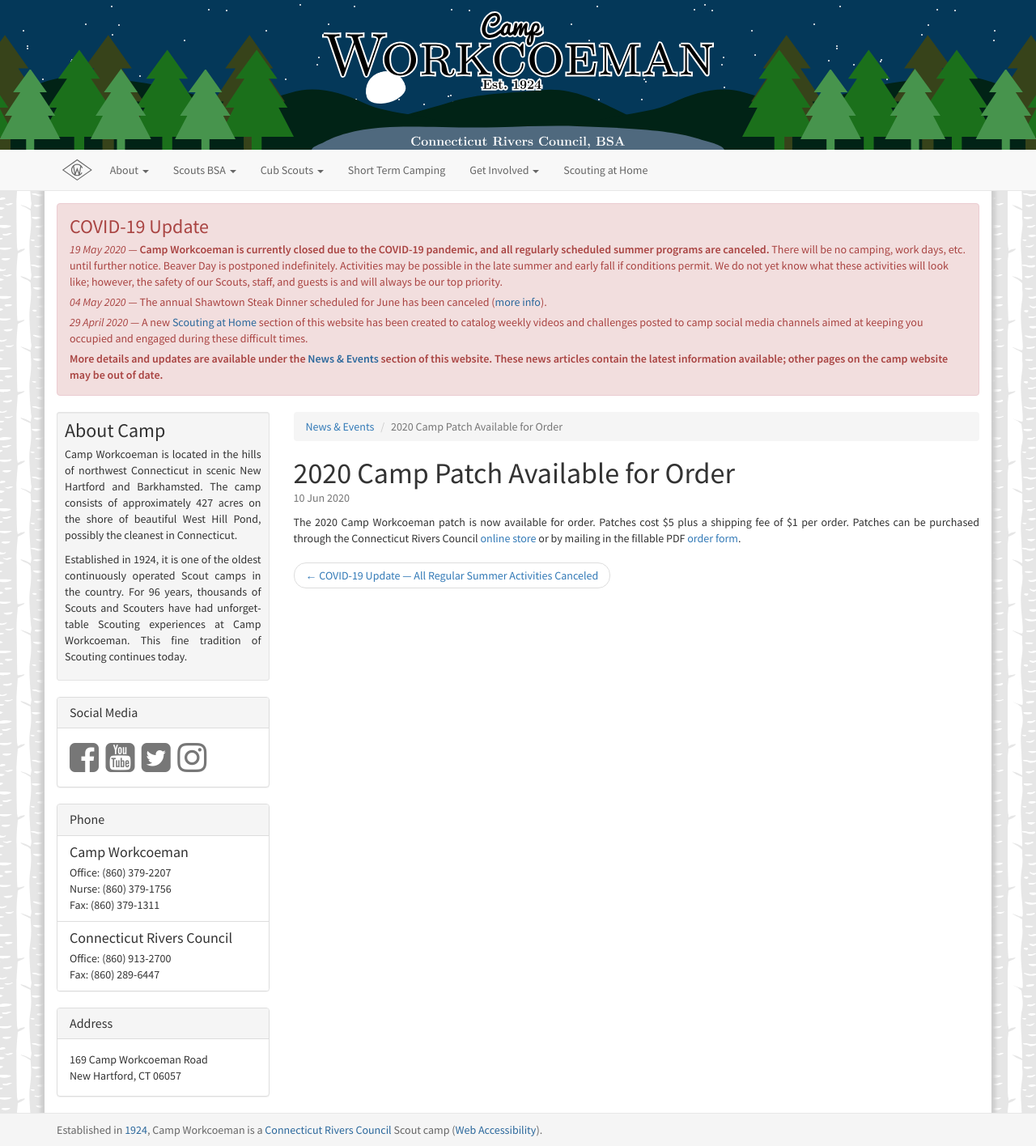
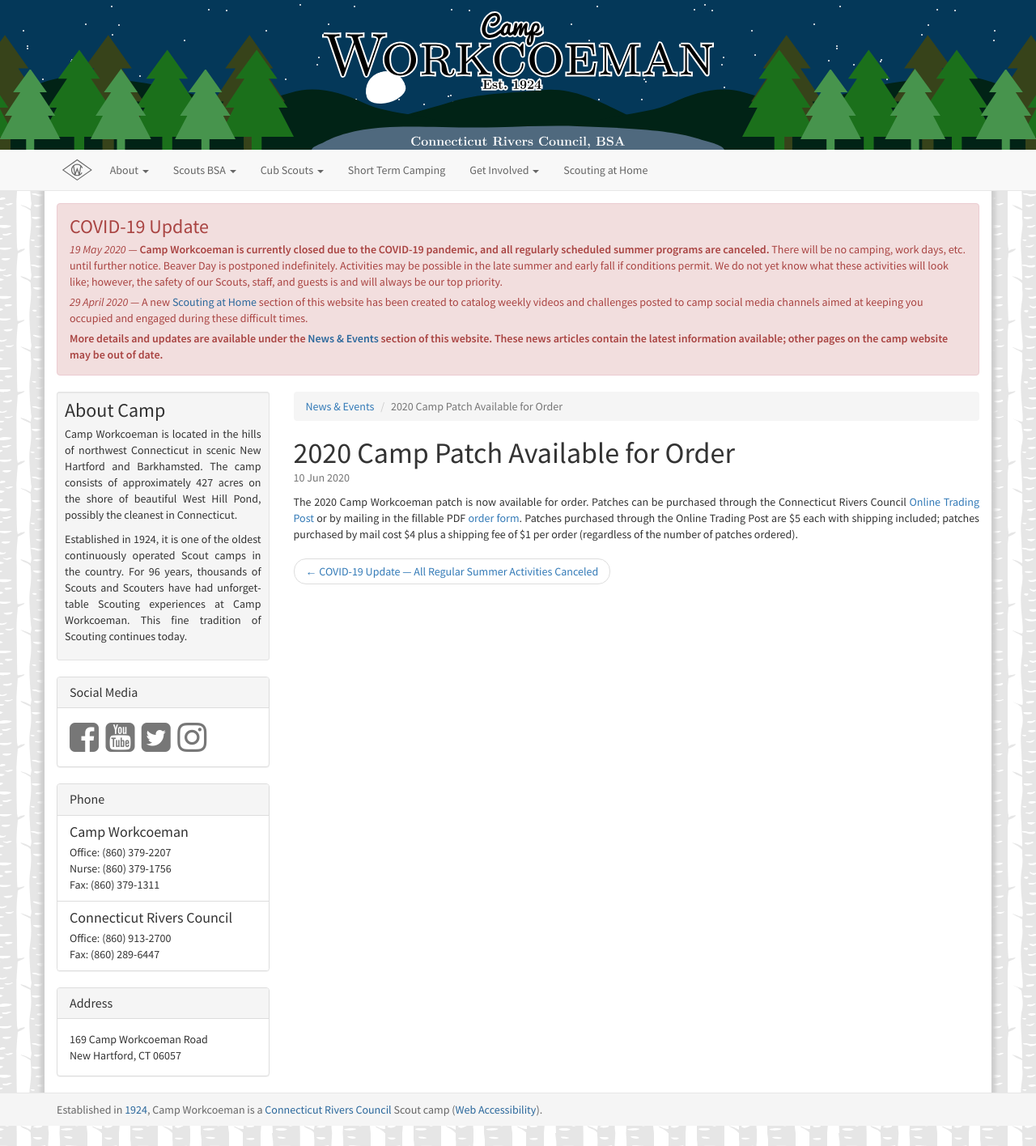
Before and after one commit to campworkcoeman/campworkcoeman.org, a Jekyll site: the page built from about/news/_posts/2020-06-10-2020-camp-patch-available.md, in a window 1280 px wide. Shown: the whole page at 81% size. Built offline with Jekyll 4.4.1, drawn with Linux system fonts in a browser that asks for light colours; nearby versions of some CDN libraries; Markdown is read by kramdown in place of the engine named in the settings.

Commit message:
Update patch cost and remove Steak Dinner cancellation from top announcement.

```diff
--- a/_includes/announcement.html
+++ b/_includes/announcement.html
@@ -5,7 +5,6 @@
     <div class="alert alert-danger">
     <h3 class="list-group-item-heading">COVID-19 Update</h3>
     <p><em>19 May 2020</em> &mdash; <b>Camp Workcoeman is currently closed due to the COVID-19 pandemic, and all regularly scheduled summer programs are canceled.</b> There will be no camping, work days, etc. until further notice. Beaver Day is postponed indefinitely. Activities may be possible in the late summer and early fall if conditions permit. We do not yet know what these activities will look like; however, the safety of our Scouts, staff, and guests is and will always be our top priority.</p>
-    <p><em>04 May 2020</em> &mdash; The annual Shawtown Steak Dinner scheduled for June has been canceled (<a href="https://campworkcoeman.org/about/news/2020/05/04/steak-dinner-canceled/">more info</a>).</p>
     <p><em>29 April 2020</em> &mdash; A new <a href="https://campworkcoeman.org/scouting-at-home/">Scouting at Home</a> section of this website has been created to catalog weekly videos and challenges posted to camp social media channels aimed at keeping you occupied and engaged during these difficult times.</p>
     <p><b>More details and updates are available under the <a href="https://campworkcoeman.org/about/news/">News & Events</a> section of this website. These news articles contain the latest information available; other pages on the camp website may be out of date.</b></p>
     </div>
--- a/about/news/_posts/2020-06-10-2020-camp-patch-available.md
+++ b/about/news/_posts/2020-06-10-2020-camp-patch-available.md
@@ -4,4 +4,4 @@
 title: 2020 Camp Patch Available for Order
 ---
 
-The 2020 Camp Workcoeman patch is now available for order. Patches cost $5 plus a shipping fee of $1 per order. Patches can be purchased through the Connecticut Rivers Council [online store](https://councilstuff.com/066) or by mailing in the fillable PDF [order form]({{ site.url }}/pdf/2020/2020-camp-patch-order-form.pdf).
+The 2020 Camp Workcoeman patch is now available for order. Patches can be purchased through the Connecticut Rivers Council [Online Trading Post](https://councilstuff.com/066) or by mailing in the fillable PDF [order form]({{ site.url }}/pdf/2020/2020-camp-patch-order-form.pdf). Patches purchased through the Online Trading Post are $5 each with shipping included; patches purchased by mail cost $4 plus a shipping fee of $1 per order (regardless of the number of patches ordered).
```
